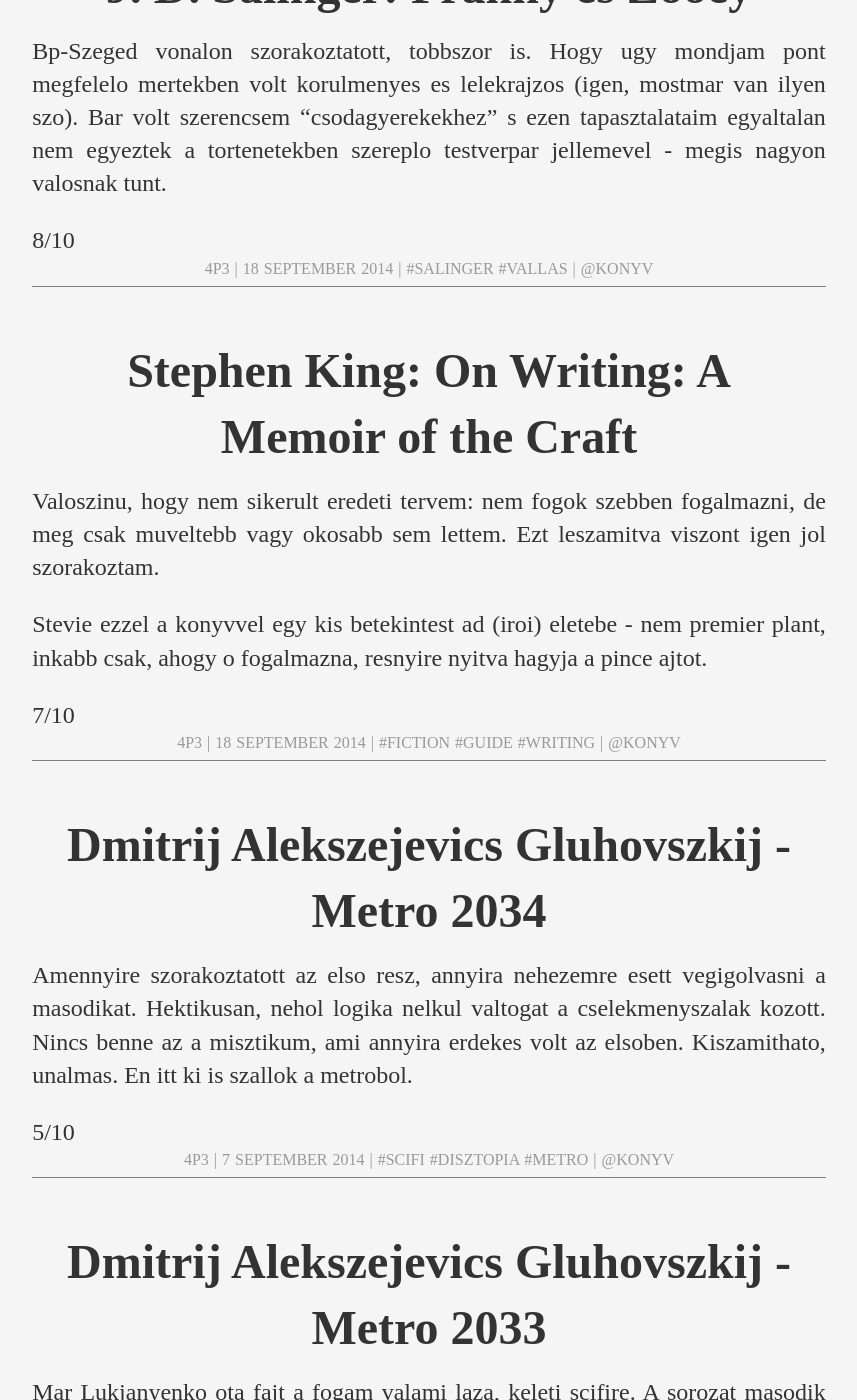
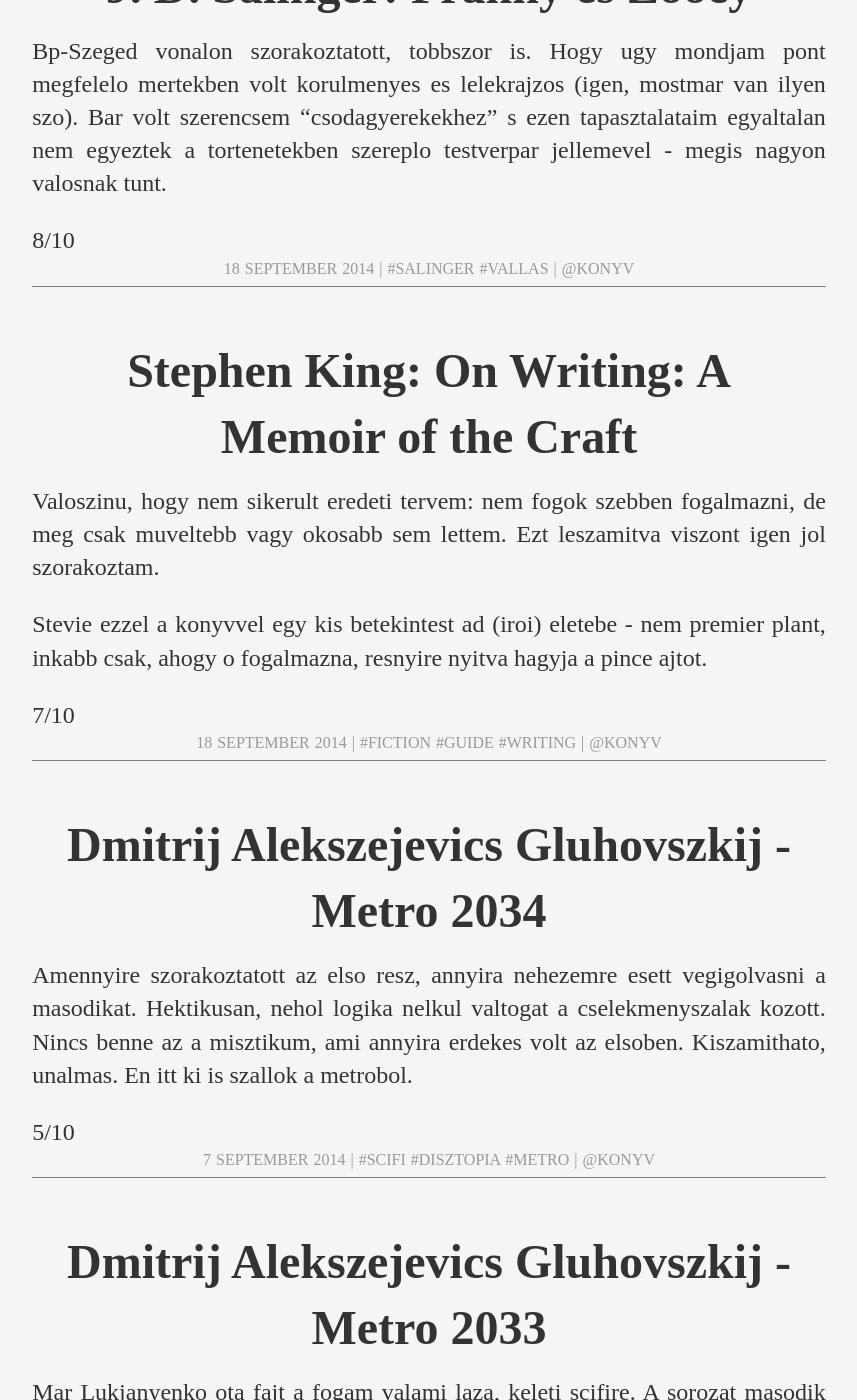
Before and after one commit to 4p3/4p3.github.io, a Jekyll site: the page built from konyvek.html, in a window 1280 px wide and 1400 px high, scrolled down 1793 px. Shown: the whole window, without its empty margins (211-1068 px from the left). Built offline with Jekyll 4.4.1, drawn with Linux system fonts in a browser that asks for light colours; Markdown is read by kramdown in place of the engine named in the settings; some of the changed text lies outside the part shown.

Commit message:
removed nick from postfooter

```diff
--- a/_layouts/post.html
+++ b/_layouts/post.html
@@ -21,7 +21,7 @@
   <div class="post-container clearfix">
     <div class="post-content">
     {{ content }}
-    <div class="post-footer">4p3 | {{ page.date | date: "%-d %B %Y" }} | {% for tag in page.tags %}#{{ tag }} {% endfor %} | {% for category in page.categories %} @{{ category }} {% endfor %}</div>
+    <div class="post-footer">{{ page.date | date: "%-d %B %Y" }} | {% for tag in page.tags %}#{{ tag }} {% endfor %} | {% for category in page.categories %} @{{ category }} {% endfor %}</div>
     <div class="post-ending"></div>
   </div>
   </div>
--- a/filmek.html
+++ b/filmek.html
@@ -7,6 +7,6 @@
     <div class="post-content">
       {{ post.content }}
     </div>
-    <div class="post-footer">4p3 | {{ post.date | date: "%-d %B %Y" }} | {% for tag in post.tags %}#{{ tag }} {% endfor %} | {% for category in post.categories %} @{{ category }} {% endfor %}</div>
+    <div class="post-footer">{{ post.date | date: "%-d %B %Y" }} | {% for tag in post.tags %}#{{ tag }} {% endfor %} | {% for category in post.categories %} @{{ category }} {% endfor %}</div>
     <div class="post-ending"></div>
 {% endfor %}
--- a/index.html
+++ b/index.html
@@ -7,6 +7,6 @@
     <div class="post-content">
       {{ page.content }}
     </div>
-    <div class="post-footer">4p3 | {{ page.date | date: "%-d %B %Y" }} | {% for tag in page.tags %}#{{ tag }} {% endfor %} | {% for category in page.categories %} @{{ category }} {% endfor %}</div>
+    <div class="post-footer">{{ page.date | date: "%-d %B %Y" }} | {% for tag in page.tags %}#{{ tag }} {% endfor %} | {% for category in page.categories %} @{{ category }} {% endfor %}</div>
     <div class="post-ending"></div>
 {% endfor %}
--- a/jatekok.html
+++ b/jatekok.html
@@ -7,6 +7,6 @@
     <div class="post-content">
       {{ post.content }}
     </div>
-    <div class="post-footer">4p3 | {{ post.date | date: "%-d %B %Y" }} | {% for tag in post.tags %}#{{ tag }} {% endfor %} | {% for category in post.categories %} @{{ category }} {% endfor %}</div>
+    <div class="post-footer">{{ post.date | date: "%-d %B %Y" }} | {% for tag in post.tags %}#{{ tag }} {% endfor %} | {% for category in post.categories %} @{{ category }} {% endfor %}</div>
     <div class="post-ending"></div>
 {% endfor %}
--- a/konyvek.html
+++ b/konyvek.html
@@ -7,6 +7,6 @@
     <div class="post-content">
       {{ post.content }}
     </div>
-    <div class="post-footer">4p3 | {{ post.date | date: "%-d %B %Y" }} | {% for tag in post.tags %}#{{ tag }} {% endfor %} | {% for category in post.categories %} @{{ category }} {% endfor %}</div>
+    <div class="post-footer">{{ post.date | date: "%-d %B %Y" }} | {% for tag in post.tags %}#{{ tag }} {% endfor %} | {% for category in post.categories %} @{{ category }} {% endfor %}</div>
     <div class="post-ending"></div>
 {% endfor %}
```
